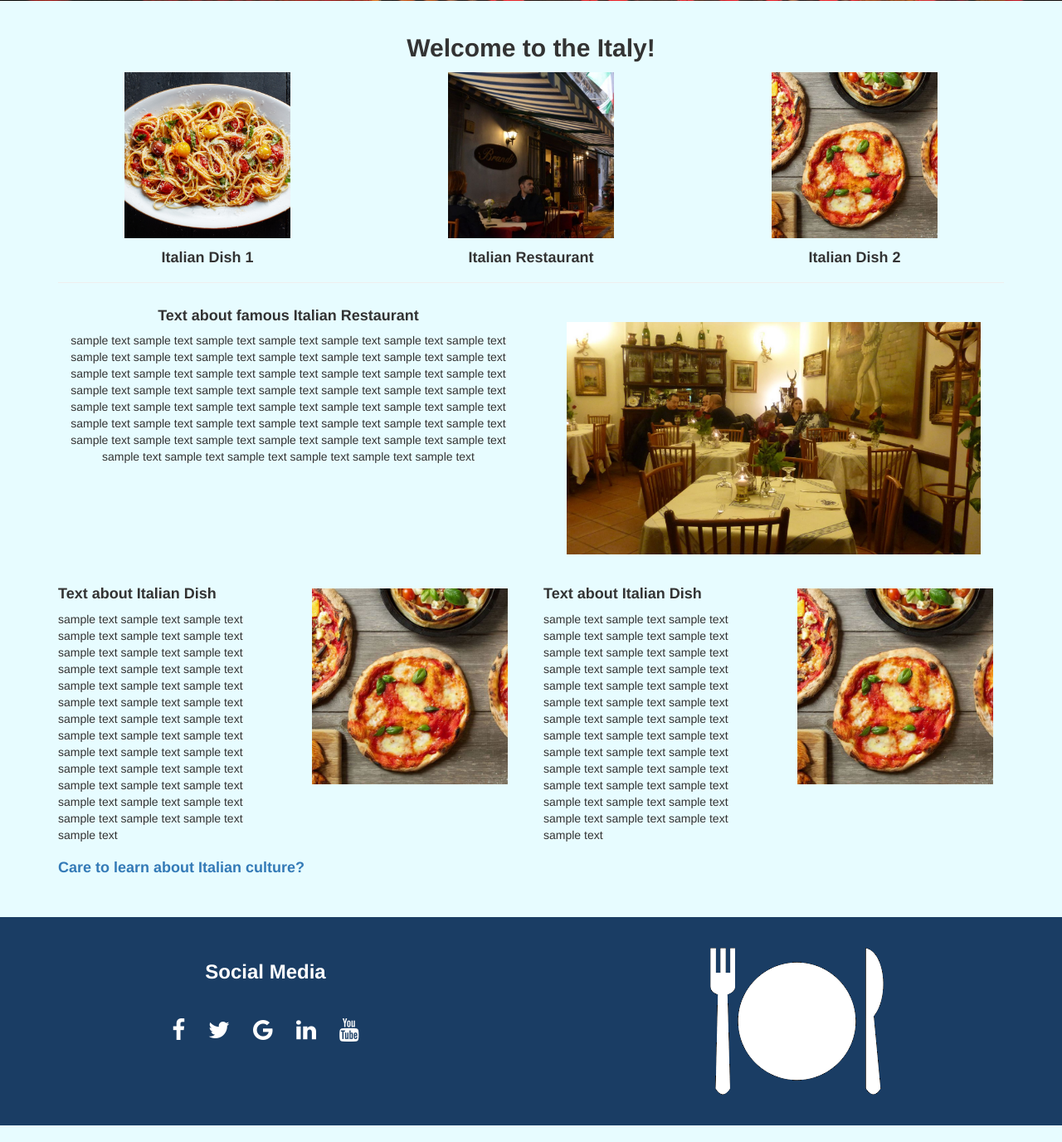
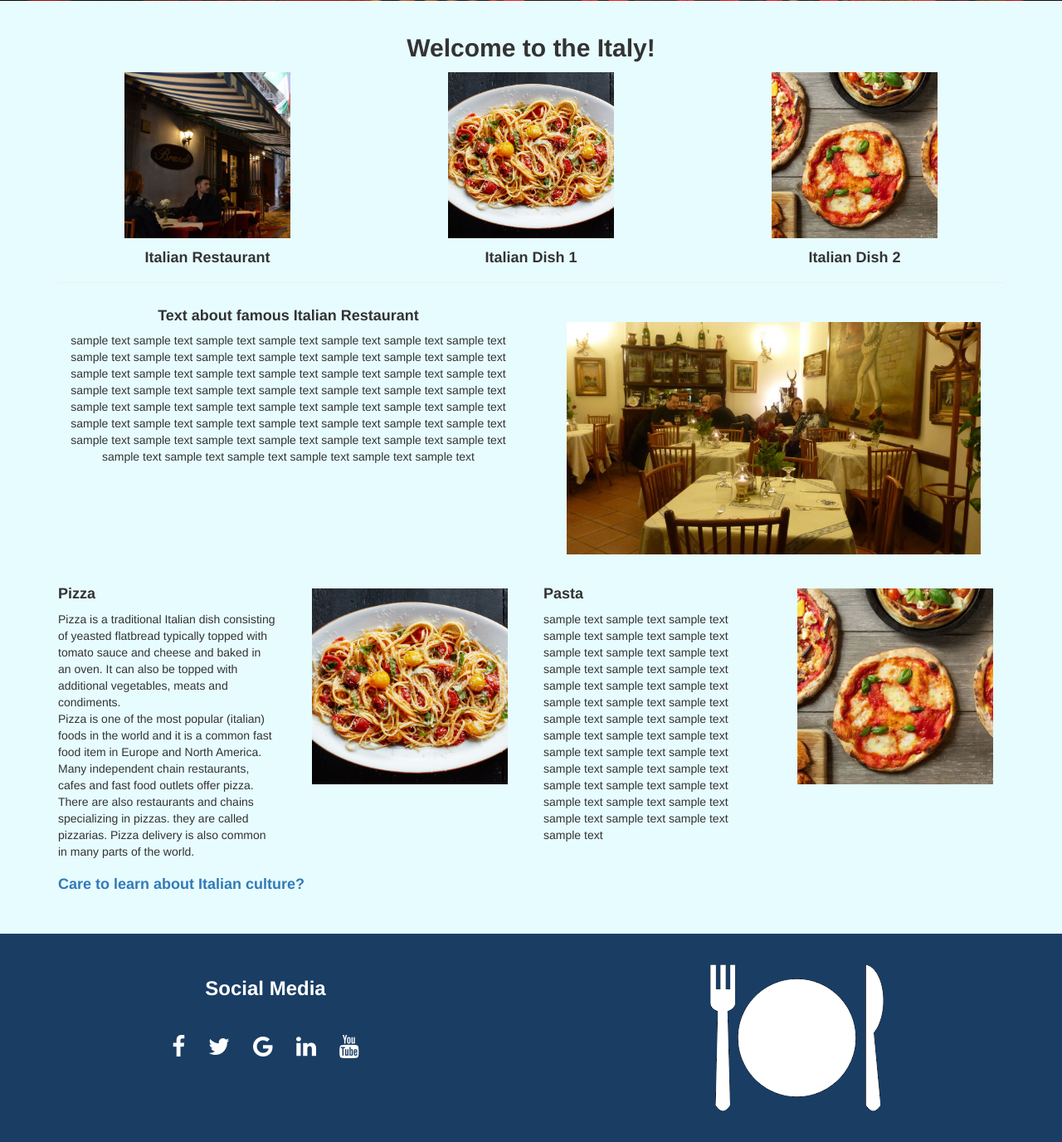
Before and after one commit to LoicHijl/djangoproject.github.io, a Django app: page /Italian.html in a window 1280 px wide. Shown: the part 679-2055 px from the top of the page at 83% size. Run offline with Django 3.2, Linux system fonts and the light colour scheme; some libraries are stand-ins or nearby versions.

Commit message:
Changed image order and added text

```diff
--- a/posts/templates/posts/Italian.html
+++ b/posts/templates/posts/Italian.html
@@ -105,12 +105,12 @@
       <h2>Welcome to the Italy!</h2>
       <div class="row">
         <div class="col-sm-4">
+          <img src="{% static 'img/ItalyRestaurant.jpeg'%}" id="icon">
+          <h4>Italian Restaurant</h4>
+        </div>
+        <div class="col-sm-4">
           <img src="{% static 'img/ItalyPasta.jpeg'%}" id="icon">
           <h4>Italian Dish 1</h4>
-        </div>
-        <div class="col-sm-4">
-          <img src="{% static 'img/ItalyRestaurant.jpeg'%}" id="icon">
-          <h4>Italian Restaurant</h4>
         </div>
         <div class="col-sm-4">
           <img src="{% static 'img/ItalyPizza.jpeg'%}" id="icon">
@@ -143,22 +143,25 @@
   <div class="container">
     <div class="row">
       <div class="col-lg-3 col-md-3 col-sm-6 col-xs-12">
-        <h4>Text about Italian Dish</h4>
-        <p>sample text sample text sample text sample text sample text
-           sample text sample text sample text sample text sample text
-           sample text sample text sample text sample text sample text
-           sample text sample text sample text sample text sample text
-           sample text sample text sample text sample text sample text
-           sample text sample text sample text sample text sample text
-           sample text sample text sample text sample text sample text
-           sample text sample text sample text sample text sample text</p>
+        <h4>Pizza</h4>
+        <p>Pizza is a traditional Italian dish consisting of yeasted
+          flatbread typically topped with tomato sauce and cheese and
+          baked in an oven. It can also be topped with additional
+          vegetables, meats and condiments.
+          <br>
+          Pizza is one of the most popular (italian) foods in the world
+          and it is a common fast food item in Europe and North America.
+          Many independent chain restaurants, cafes and fast food outlets
+          offer pizza. There are also restaurants and chains specializing
+          in pizzas. they are called pizzarias. Pizza delivery is also
+          common in many parts of the world.</p>
       </div>
       <div class="col-lg-3 col-md-3 col-sm-6 col-xs-12">
-        <img src="{% static 'img/ItalyPizza.jpeg'%}" class="img-responsive">
+        <img src="{% static 'img/ItalyPasta.jpeg'%}" class="img-responsive">
       </div>
       <div class="clearfix visible-sm"></div>
       <div class="col-lg-3 col-md-3 col-sm-6 col-xs-12">
-        <h4>Text about Italian Dish</h4>
+        <h4>Pasta</h4>
         <p>sample text sample text sample text sample text sample text
            sample text sample text sample text sample text sample text
            sample text sample text sample text sample text sample text
```
